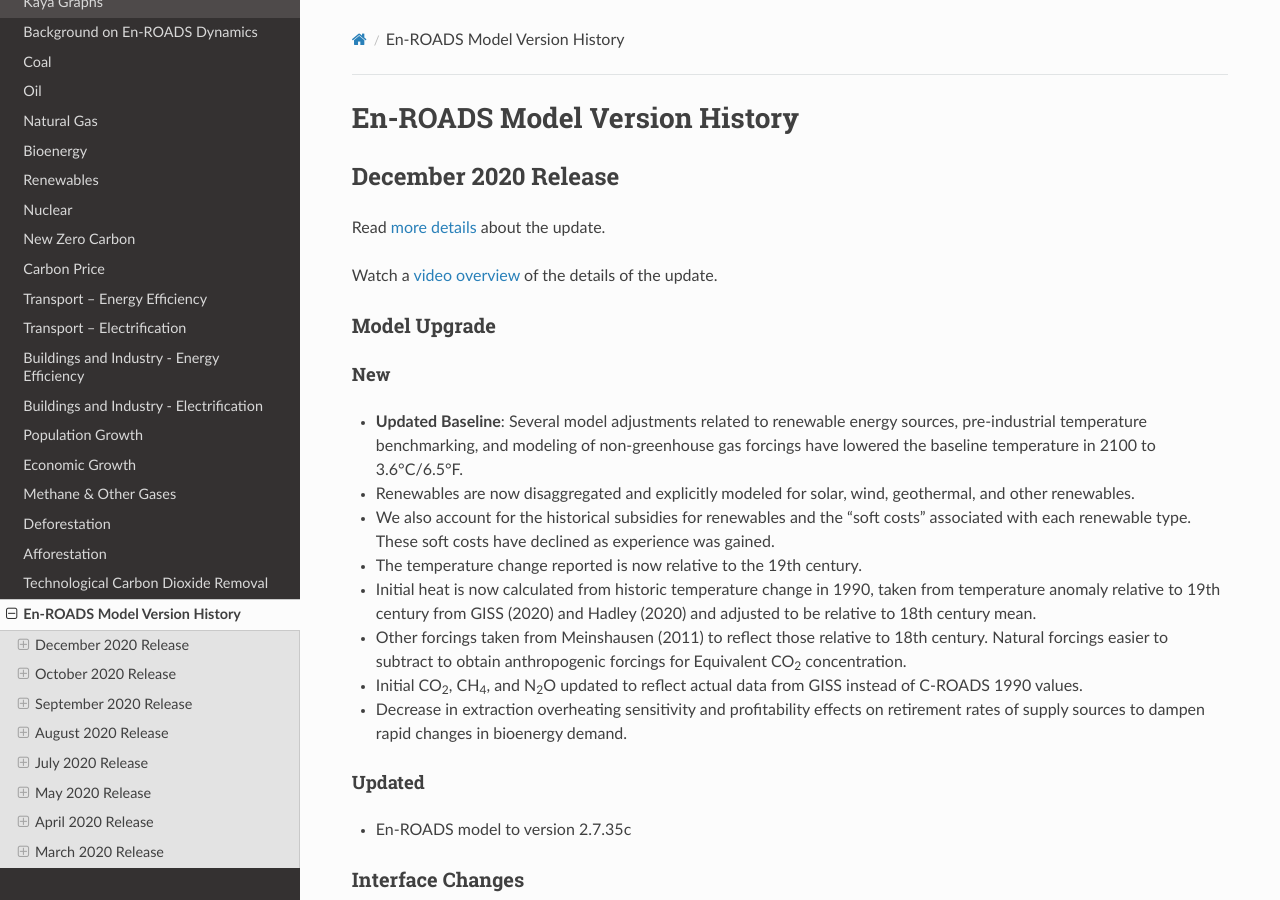
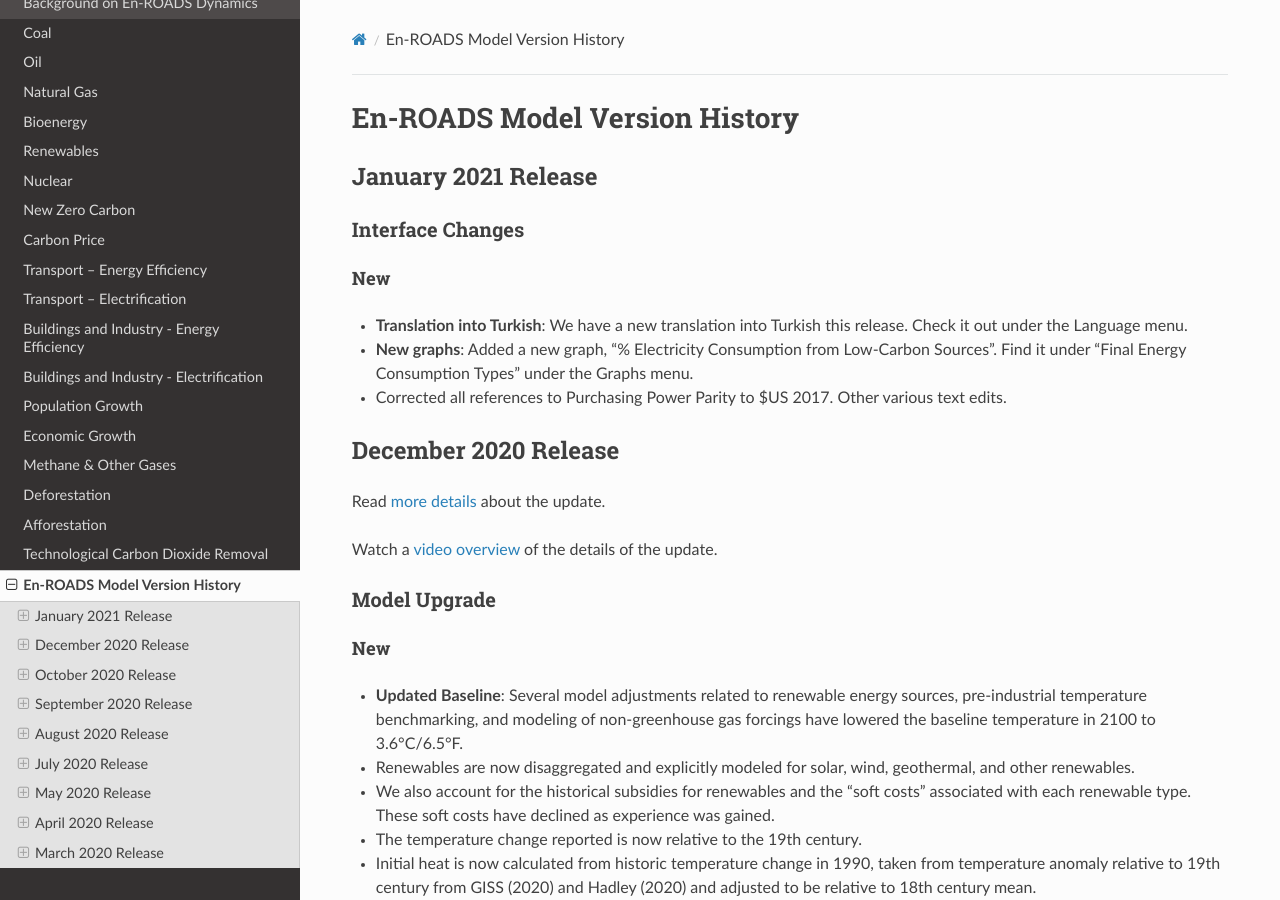
Before and after one commit to climateinteractive/enroads-guide, a Sphinx documentation site: the page built from docs/guide/changelog.rst, in a window 1280 px wide and 900 px high. Built offline with Sphinx 7.4.7 and the Read the Docs theme 2.0.0, drawn with Linux system fonts in a browser that asks for light colours.

Commit message:
Update changelog.rst
added draft of Jan release notes

```diff
--- a/docs/guide/changelog.rst
+++ b/docs/guide/changelog.rst
@@ -6,6 +6,22 @@
    H1 = ------   This is only for the new version name, like "March 2020 Release"
    H2 = ~~~~~~   For main areas
    H3 = ^^^^^^   For sub areas
+
+January 2021 Release
+--------------------
+
+Interface Changes
+~~~~~~~~~~~~~~~~~
+
+New
+^^^^^
+
+- **Translation into Turkish**: We have a new translation into Turkish this release. Check it out under the Language menu.
+
+- **New graphs**: Added a new graph, "% Electricity Consumption from Low-Carbon Sources". Find it under "Final Energy Consumption Types" under the Graphs menu.
+
+- Corrected all references to Purchasing Power Parity to $US 2017. Other various text edits.
+
 
 December 2020 Release
 --------------------
```
